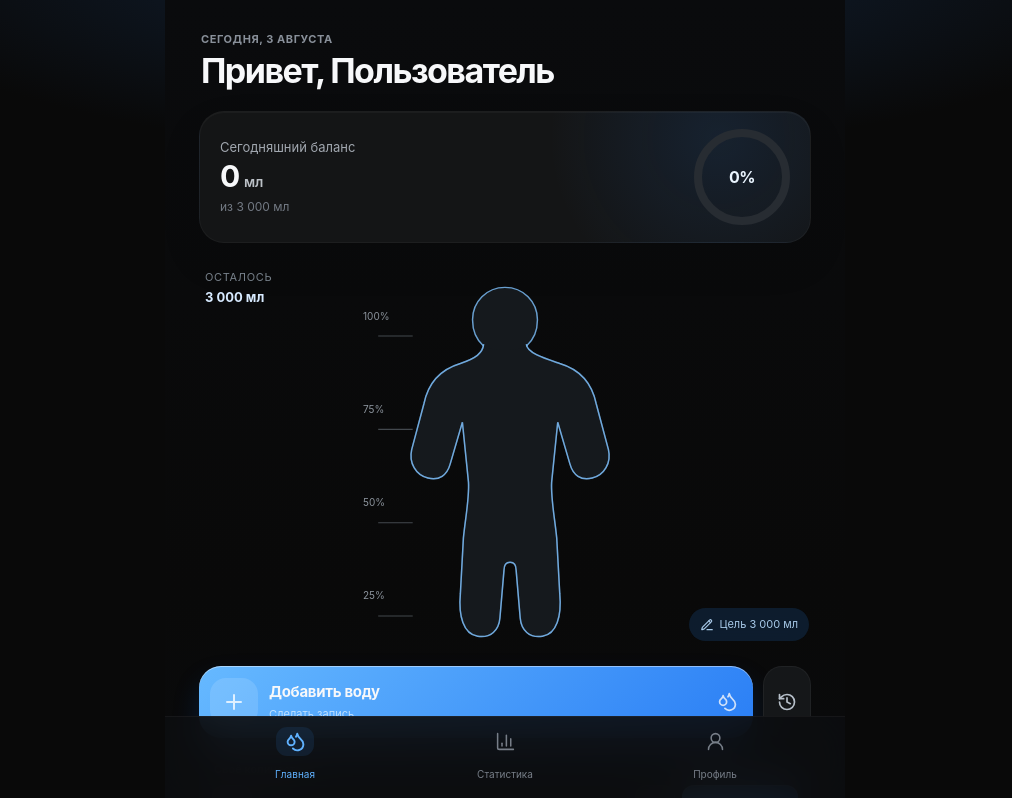
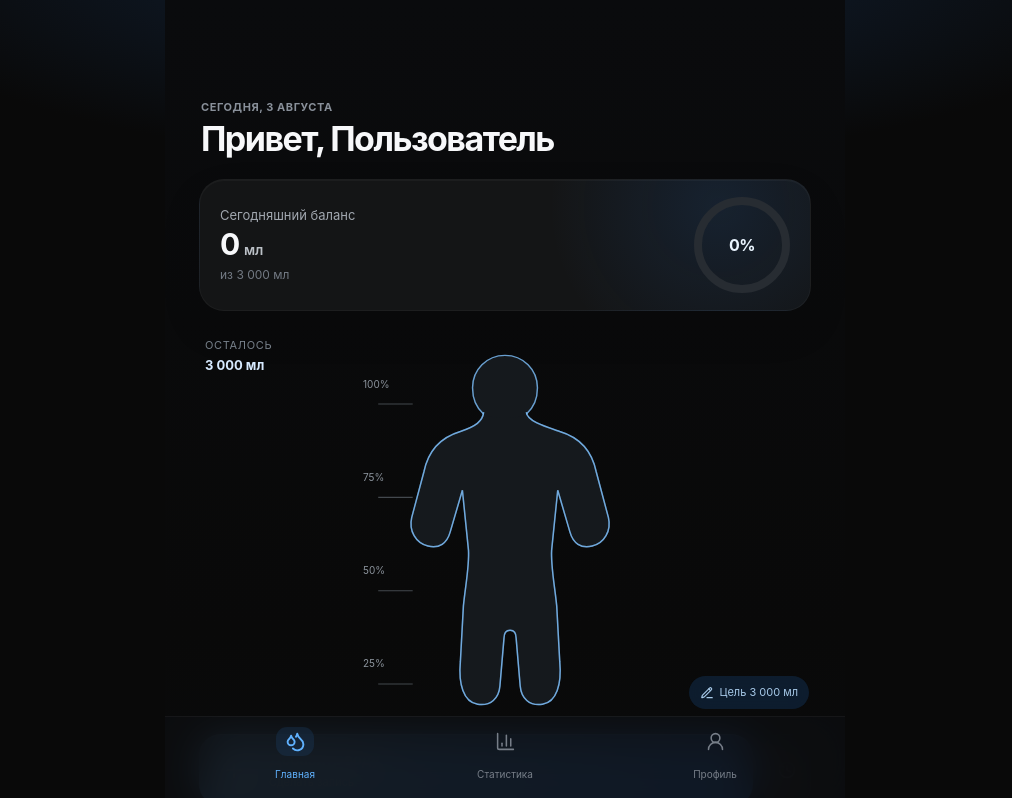
Before and after one commit to egorogarkov34-arch/-2, a React (Vite) app: page / in a window 1280 px wide. Shown: the top 798 px of the page, without its empty margins (135-1147 px from the left). Built offline with nearby package versions, Linux system fonts and the light colour scheme.

Commit message:
Keep the home header clear of Telegram controls
Updated margin and padding for home-header in styles.css to improve layout on different screen sizes.

```diff
--- a/src/app/styles.css
+++ b/src/app/styles.css
@@ -19,7 +19,7 @@ h1 { font-size: clamp(28px, 7vw, 34px); line-height: 1.08; letter-spacing: -.045
 h1 span { display: none; }
 h2 { font-size: 17px; letter-spacing: -.025em; margin: 0; }
 .home-header, .page-header { display: flex; justify-content: space-between; align-items: center; }
-.home-header { margin: 9px 2px 21px; }
+.home-header { margin: 9px 2px 21px; padding-top: max(68px, var(--tg-content-top), env(safe-area-inset-top)); }
 .icon-button { border: 1px solid #FFFFFF10; background: #16181b; height: 41px; width: 41px; border-radius: 14px; display: grid; place-items: center; transition: background .18s, transform .18s; }
 .icon-button:active { transform: scale(.93); background: #20242a; }
 .notification { position: relative; }
@@ -90,7 +90,7 @@ body[data-theme="light"] .amount-step { background: #edf3f8; border-color: #dfe5
 @media (pointer: coarse) { .edit-goal { backdrop-filter: none; } }
 @media (prefers-reduced-motion: reduce) { *, *::before, *::after { animation-duration: .01ms !important; animation-iteration-count: 1 !important; scroll-behavior: auto !important; transition-duration: .01ms !important; }.water-level, .water-wave { will-change: auto; } }
 @media (min-width: 600px) { .page { padding-left: 34px; padding-right: 34px; }.body-section { height: 413px; }.recent-card { margin-bottom: 10px; }.amount-grid { grid-template-columns: repeat(7, 1fr); } }
-@media (max-height: 690px) { .page { padding-top: max(16px, env(safe-area-inset-top)); }.home-header { margin-bottom: 13px; }.goal-overview { min-height: 105px; }.body-section { height: 319px; transform: scale(.86); margin: -20px 0 -18px; }.recent-card { display: none; } }
+@media (max-height: 690px) { .page { padding-top: max(16px, env(safe-area-inset-top)); }.home-header { margin-bottom: 13px; padding-top: max(38px, var(--tg-content-top), env(safe-area-inset-top)); }.goal-overview { min-height: 105px; }.body-section { height: 319px; transform: scale(.86); margin: -20px 0 -18px; }.recent-card { display: none; } }
 @media (orientation: landscape) and (max-height: 600px) { .app-shell { width: min(100%, 850px); }.home-page { display: grid; grid-template-columns: 1fr 1fr; gap: 10px 18px; }.home-header, .goal-overview { grid-column: 1; }.body-section { grid-column: 2; grid-row: 1 / span 3; align-self: center; }.quick-actions, .recent-card { grid-column: 1; }.bottom-navigation { width: min(100%, 850px); height: 60px; padding: 5px 25px; }.page { min-height: calc(100dvh - 60px); padding-bottom: 75px; }.recent-card { margin-top: 0; } }
 
 .profile-editor { max-height: min(760px, 88dvh); overflow: auto; }
```
